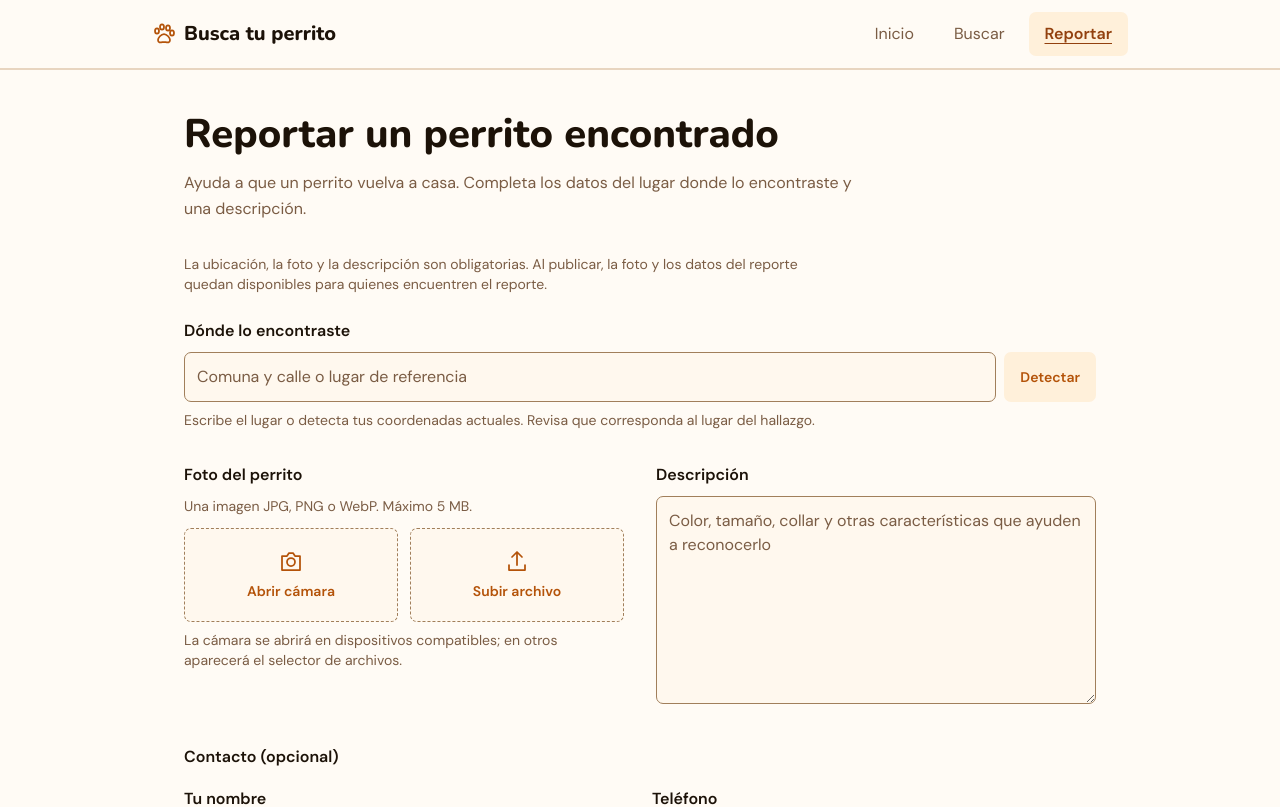
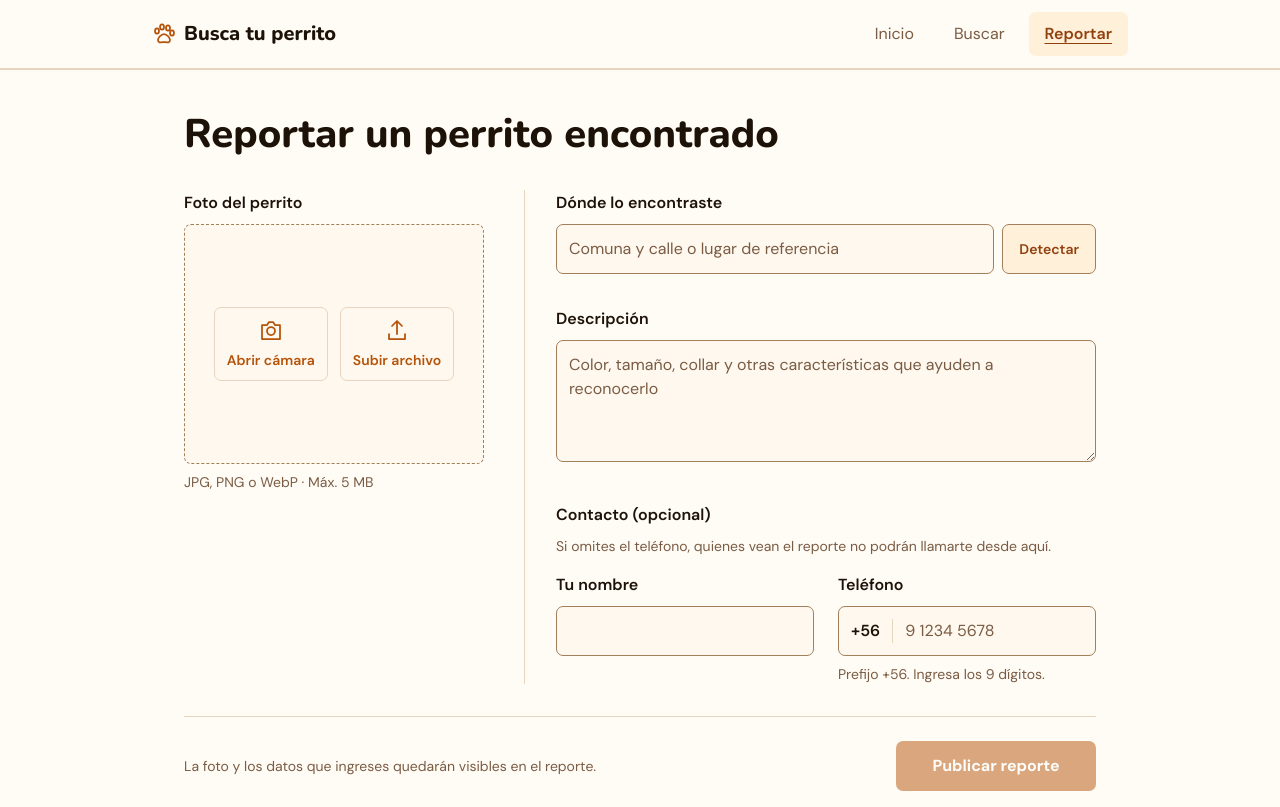
Before and after one commit to CSbastian/Busca_tu_perrito_Front, a Next.js app: page /reportar in a window 1280 px wide. Shown: the top 807 px of the page. Built offline with nearby package versions, Linux system fonts and the light colour scheme.

Commit message:
style: improve desktop report form layout

```diff
--- a/src/app/globals.css
+++ b/src/app/globals.css
@@ -101,6 +101,13 @@ html {
     border-color 150ms,
     background-color 150ms;
 }
+.search-upload-area {
+  min-height: 240px;
+}
+.search-upload-area > div {
+  width: 100%;
+  min-width: 0;
+}
 .upload-area:hover {
   border-color: #b45309;
   background: #fff0da;
@@ -183,6 +190,60 @@ html {
   gap: var(--layout-gap-fields);
   margin-top: 16px;
 }
+.report-location-feedback:not(:empty) {
+  margin-top: 8px;
+}
+.report-footer {
+  display: grid;
+  gap: 16px;
+  margin-top: 32px;
+  border-top: 1px solid var(--color-line);
+  padding-top: 24px;
+}
+.report-success {
+  margin-top: 32px;
+}
+.report-success-summary {
+  margin-top: 24px;
+  padding: 24px;
+  border: 1px solid var(--color-line);
+  border-radius: var(--radius-ui);
+  background: var(--color-surface);
+  overflow-wrap: anywhere;
+}
+.report-success-actions {
+  display: flex;
+  flex-wrap: wrap;
+  gap: 12px;
+  margin-top: 24px;
+}
+.report-success-actions .button-primary {
+  width: auto;
+}
+.button-secondary {
+  display: inline-flex;
+  min-height: 48px;
+  align-items: center;
+  justify-content: center;
+  padding: 12px 24px;
+  border: 1px solid var(--color-input-border);
+  border-radius: var(--radius-ui);
+  background: var(--color-surface);
+  color: var(--color-accent);
+  font-weight: 700;
+  transition:
+    background-color 150ms,
+    border-color 150ms;
+}
+.button-secondary:hover {
+  background: var(--color-soft);
+  color: var(--color-accent-hover);
+  border-color: var(--color-accent);
+}
+.button-secondary:focus-visible {
+  outline: 2px solid var(--color-accent);
+  outline-offset: 4px;
+}
 .report-contact legend {
   padding: 0;
 }
@@ -209,15 +270,73 @@ html {
     max-width: var(--layout-width-report);
   }
   .report-fields {
-    grid-template-columns: repeat(2, minmax(0, 1fr));
+    position: relative;
+    grid-template-columns: 300px minmax(0, 1fr);
+    column-gap: 40px;
     align-items: start;
   }
+  .report-fields::before {
+    content: "";
+    position: absolute;
+    top: 0;
+    bottom: 0;
+    left: 340px;
+    border-left: 1px solid var(--color-line);
+    pointer-events: none;
+  }
+  .report-photo {
+    grid-column: 1;
+    grid-row: 1 / 4;
+  }
   .report-location,
+  .report-description,
   .report-contact {
-    grid-column: 1 / -1;
+    padding-left: 32px;
   }
-  .report-description textarea {
-    min-height: 208px;
+  .report-location {
+    grid-column: 2;
+    grid-row: 1;
+  }
+  .report-description {
+    grid-column: 2;
+    grid-row: 2;
+  }
+  .report-contact {
+    grid-column: 2;
+    grid-row: 3;
+  }
+  .report-photo-actions {
+    display: flex;
+    flex-wrap: wrap;
+    align-items: center;
+    justify-content: center;
+    min-height: 240px;
+    padding: 24px 16px;
+    border: 1px dashed var(--color-input-border);
+    border-radius: var(--radius-ui);
+    background: var(--color-surface);
+  }
+  .report-photo-actions > button {
+    min-height: 44px;
+    padding: 10px 12px;
+    border-style: solid;
+    border-color: var(--color-line);
+  }
+  .report-photo-actions > button:hover {
+    border-color: var(--color-accent);
+  }
+  .report-footer {
+    grid-template-columns: minmax(0, 1fr) auto;
+    align-items: center;
+    gap: 32px;
+  }
+  .report-footer > p {
+    max-width: 440px;
+  }
+  .report-submit {
+    width: auto;
+    margin-left: auto;
+    min-width: 200px;
   }
 }
 @media (prefers-reduced-motion: reduce) {
@@ -228,62 +347,3 @@ html {
     animation-duration: 0.01ms !important;
   }
 }
-
-.search-upload-area {
-  min-height: 240px;
-}
-.search-upload-area > div {
-  width: 100%;
-  min-width: 0;
-}
-
-.report-success {
-  margin-top: 32px;
-}
-
-.report-success-summary {
-  margin-top: 24px;
-  padding: 24px;
-  border: 1px solid var(--color-line);
-  border-radius: var(--radius-ui);
-  background: var(--color-surface);
-  overflow-wrap: anywhere;
-}
-
-.report-success-actions {
-  display: flex;
-  flex-wrap: wrap;
-  gap: 12px;
-  margin-top: 24px;
-}
-
-.report-success-actions .button-primary {
-  width: auto;
-}
-
-.button-secondary {
-  display: inline-flex;
-  min-height: 48px;
-  align-items: center;
-  justify-content: center;
-  padding: 12px 24px;
-  border: 1px solid var(--color-input-border);
-  border-radius: var(--radius-ui);
-  background: var(--color-surface);
-  color: var(--color-accent);
-  font-weight: 700;
-  transition:
-    background-color 150ms,
-    border-color 150ms;
-}
-
-.button-secondary:hover {
-  background: var(--color-soft);
-  color: var(--color-accent-hover);
-  border-color: var(--color-accent);
-}
-
-.button-secondary:focus-visible {
-  outline: 2px solid var(--color-accent);
-  outline-offset: 4px;
-}
--- a/src/app/reportar/page.tsx
+++ b/src/app/reportar/page.tsx
@@ -6,10 +6,6 @@ export default function ReportarPage() {
   return (
     <main className="app-main app-main--report flex-1">
       <h1 className="page-heading">Reportar un perrito encontrado</h1>
-      <p className="page-intro">
-        Ayuda a que un perrito vuelva a casa. Completa los datos del lugar donde
-        lo encontraste y una descripción.
-      </p>
       <ReportFoundDogForm />
       <Link href="/" className="back-link">
         <Icon name="back" /> Volver al inicio
--- a/src/components/ReportFoundDogForm.tsx
+++ b/src/components/ReportFoundDogForm.tsx
@@ -114,11 +114,6 @@ function ReportForm({
       aria-describedby={`report-help${error ? " report-error" : ""}`}
       className="btp-form"
     >
-      <p id="report-help" className="mb-6 max-w-prose text-sm text-muted">
-        La ubicación, la foto y la descripción son obligatorias. Al publicar, la
-        foto y los datos del reporte quedan disponibles para quienes encuentren
-        el reporte.
-      </p>
       <fieldset
         disabled={isSubmitting}
         className="report-fields disabled:opacity-60"
@@ -148,7 +143,7 @@ function ReportForm({
               type="button"
               onClick={detectLocation}
               disabled={isLocating}
-              className="mt-2 min-h-11 justify-self-start rounded-ui bg-soft px-4 py-3 text-sm font-semibold text-accent transition-colors duration-150 hover:bg-soft-strong focus-visible:outline-2 focus-visible:outline-offset-4 focus-visible:outline-accent disabled:opacity-50"
+              className="mt-2 min-h-11 justify-self-start rounded-ui border border-input-border bg-soft px-4 py-3 text-sm font-semibold text-accent-hover transition-colors duration-150 hover:bg-soft-strong focus-visible:outline-2 focus-visible:outline-offset-4 focus-visible:outline-accent disabled:opacity-50"
             >
               {isLocating ? "Detectando…" : "Detectar"}
             </button>
@@ -165,25 +160,21 @@ function ReportForm({
           <p
             id="report-location-help"
             role={locationError ? "alert" : "status"}
-            className={`mt-2 text-sm ${locationError ? "text-red-700" : "text-muted"}`}
+            className={`report-location-feedback text-sm ${locationError ? "text-red-700" : "text-muted"}`}
           >
-            {locationMessage ||
-              "Escribe el lugar o detecta tus coordenadas actuales. Revisa que corresponda al lugar del hallazgo."}
+            {locationMessage}
           </p>
         </div>
         <div className="report-photo">
           <p id="report-photo-label" className="font-semibold">
             Foto del perrito
           </p>
-          <p id="report-image-help" className="mt-2 text-sm text-muted">
-            Una imagen JPG, PNG o WebP. Máximo 5 MB.
-          </p>
           <div
             role="group"
             aria-labelledby="report-photo-label"
-            aria-describedby={`report-image-help report-camera-help${fieldError?.field === "image" ? " report-image-error" : ""}`}
+            aria-describedby={`report-image-help${fieldError?.field === "image" ? " report-image-error" : ""}`}
             aria-invalid={fieldError?.field === "image" || undefined}
-            className="mt-3 grid grid-cols-2 gap-3"
+            className="report-photo-actions mt-2 grid grid-cols-2 gap-3"
           >
             <button
               type="button"
@@ -203,6 +194,9 @@ function ReportForm({
               Subir archivo
             </button>
           </div>
+          <p id="report-image-help" className="mt-2 text-sm text-muted">
+            JPG, PNG o WebP · Máx. 5 MB
+          </p>
           <input
             ref={cameraRef}
             type="file"
@@ -229,10 +223,6 @@ function ReportForm({
               {fieldError.message}
             </p>
           ) : null}
-          <p id="report-camera-help" className="mt-2 text-sm text-muted">
-            La cámara se abrirá en dispositivos compatibles; en otros aparecerá
-            el selector de archivos.
-          </p>
           {fileName !== null && previewUrl ? (
             <figure className="mt-4">
               <img
@@ -288,6 +278,10 @@ function ReportForm({
         </div>
         <fieldset className="report-contact">
           <legend className="font-semibold">Contacto (opcional)</legend>
+          <p className="mt-2 text-sm text-muted">
+            Si omites el teléfono, quienes vean el reporte no podrán llamarte
+            desde aquí.
+          </p>
           <div className="contact-fields">
             <div>
               <label
@@ -349,15 +343,18 @@ function ReportForm({
           {error}
         </p>
       ) : null}
-      <button
-        type="submit"
-        disabled={
-          !imageReady || isSubmitting || isLocating || reportId !== null
-        }
-        className="button-primary mt-6"
-      >
-        {isSubmitting ? "Procesando…" : "Publicar reporte"}
-      </button>
+      <div className="report-footer">
+        <p id="report-help" className="text-sm text-muted">
+          La foto y los datos que ingreses quedarán visibles en el reporte.
+        </p>
+        <button
+          type="submit"
+          disabled={!imageReady || isSubmitting || isLocating}
+          className="button-primary report-submit"
+        >
+          {isSubmitting ? "Procesando…" : "Publicar reporte"}
+        </button>
+      </div>
       <p role="status" className="form-feedback">
         {isSubmitting ? "Publicando el reporte…" : null}
       </p>
```
